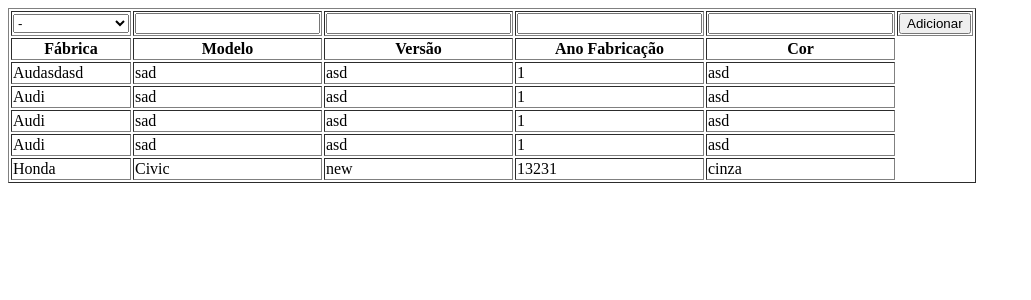
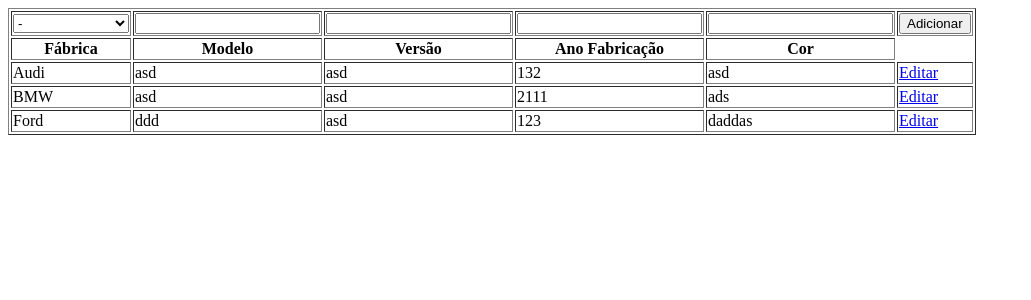
Before and after one commit to LeoWojahn/CarRegister, a PHP site: page / in a window 1280 px wide. Shown: the top 300 px of the page, without its empty margins (0-1031 px from the left). Run offline with PHP 8.4, Linux system fonts and the light colour scheme.

Commit message:
vs6
Feito:
-Parte inicial do sistema de editar;
-Falta adicionar a edição no json.

```diff
--- a/data/cars.json
+++ b/data/cars.json
@@ -1,37 +1,23 @@
-[
-    {
-        "fab": "Audasdasd",
-        "model": "sad",
+{
+    "001": {
+        "fab": "Audi",
+        "model": "asd",
         "version": "asd",
-        "year": 1,
+        "year": 132,
         "color": "asd"
     },
-    {
-        "fab": "Audi",
-        "model": "sad",
+    "002": {
+        "fab": "BMW",
+        "model": "asd",
         "version": "asd",
-        "year": 1,
-        "color": "asd"
+        "year": 2111,
+        "color": "ads"
     },
-    {
-        "fab": "Audi",
-        "model": "sad",
+    "003": {
+        "fab": "Ford",
+        "model": "ddd",
         "version": "asd",
-        "year": 1,
-        "color": "asd"
-    },
-    {
-        "fab": "Audi",
-        "model": "sad",
-        "version": "asd",
-        "year": 1,
-        "color": "asd"
-    },
-    {
-        "fab": "Honda",
-        "model": "Civic",
-        "version": "new",
-        "year": 13231,
-        "color": "cinza"
+        "year": 123,
+        "color": "daddas"
     }
-]
+}
--- a/functions/adicionarAction.php
+++ b/functions/adicionarAction.php
@@ -17,6 +17,8 @@ function adicionarAction($fab, $model, $version, $year, $color) {
 
     }
 
+    $novoId = str_pad(count($dados) + 1, 3, '0', STR_PAD_LEFT);
+
     $novoCarro = [
         "fab" => $fab,
         "model" => $model,
@@ -25,7 +27,7 @@ function adicionarAction($fab, $model, $version, $year, $color) {
         "color" => $color
     ];
 
-    $dados[] = $novoCarro;
+    $dados[$novoId] = $novoCarro;
 
     file_put_contents($arq, json_encode($dados, JSON_PRETTY_PRINT));
 
--- a/includes/table.php
+++ b/includes/table.php
@@ -43,13 +43,14 @@ require_once('functions/fabs.php');
             <?php
 
             $arq = "data/cars.json";
+            $infos = [];
 
             if(file_exists($arq)) {
                 $arq = file_get_contents($arq);
                 $infos = json_decode($arq, true);
             }
 
-            foreach($infos as $info) :
+            foreach($infos as $id => $info) :
 
             ?>
             <tr>
@@ -58,6 +59,7 @@ require_once('functions/fabs.php');
                 <td><?=$info["version"];?></td>
                 <td><?=$info["year"];?></td>
                 <td><?=$info["color"];?></td>
+                <td><a href="editar_action.php?id=<?=$id;?>">Editar</a></td>
             </tr>
             <?php endforeach; ?>
 
```
Also changed, not shown: editar_action.php (added, +40 -0 lines), functions/fabsEdit.php (added, +21 -0 lines).
